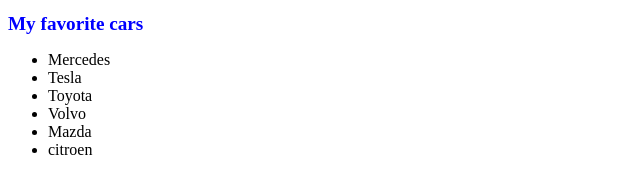
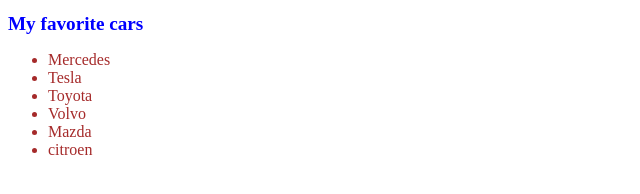
Before and after one commit to 234ercan/Test102, a plain HTML site: page index.html in a window 1280 px wide. Shown: the whole page, without its empty margins (0-640 px from the left). Drawn offline with Linux system fonts and the light colour scheme.

Commit message:
colorful cars

```diff
--- a/style.css
+++ b/style.css
@@ -4,3 +4,7 @@ h1{
   font-weight: bold;
 
 }
+ul{
+  color:brown;
+
+}
```
